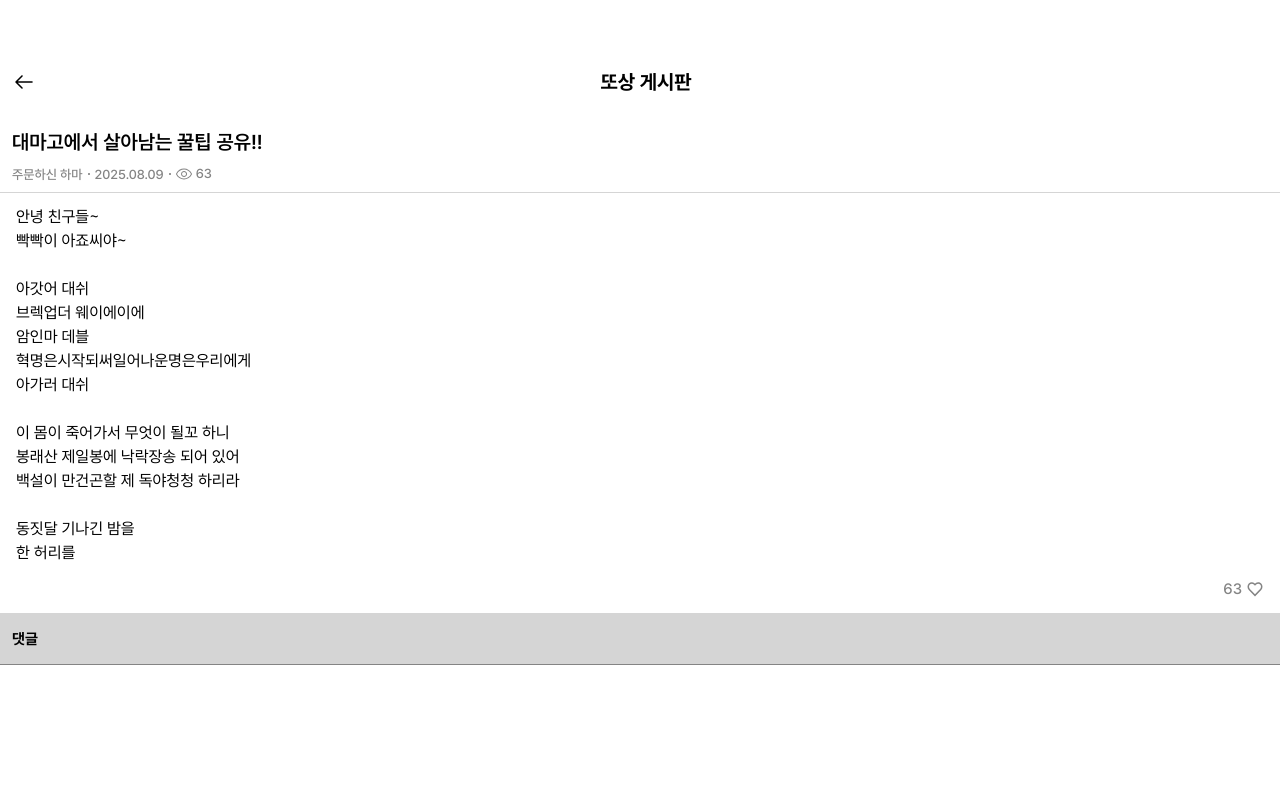
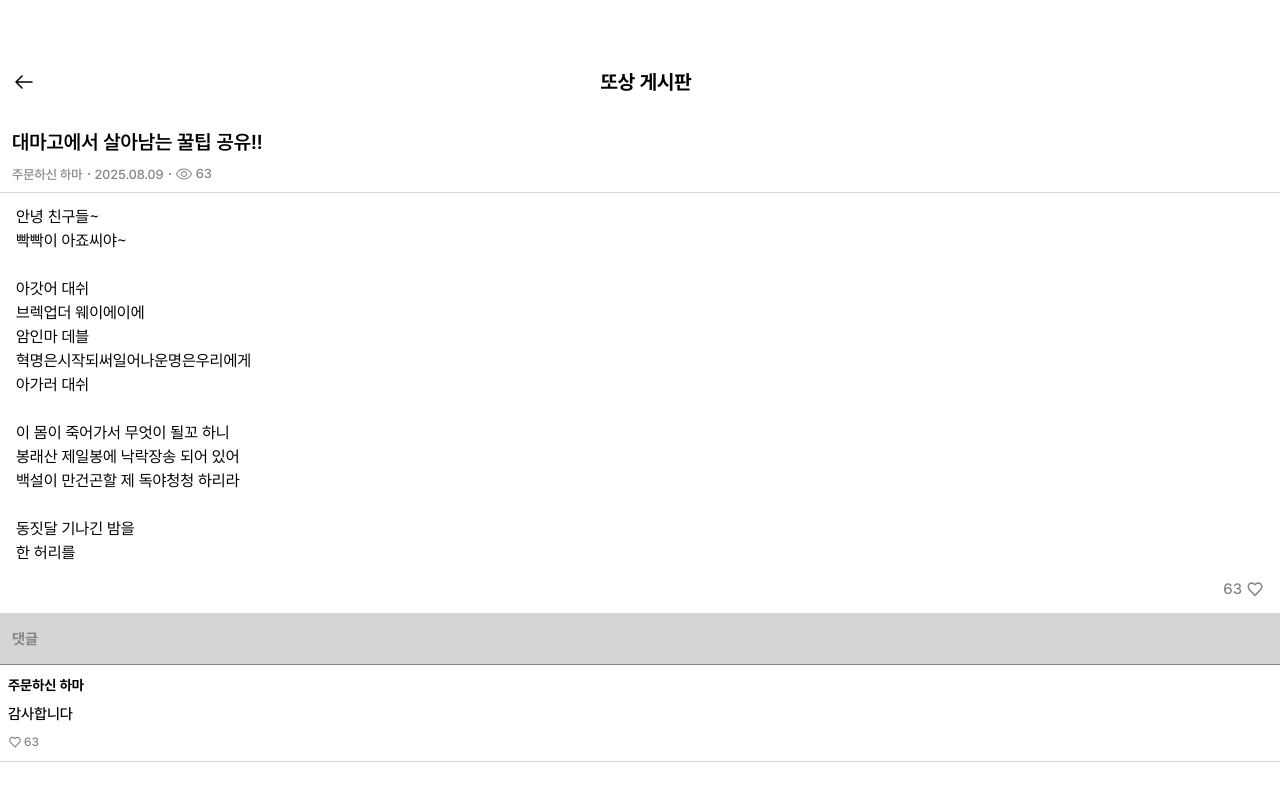
Before and after one commit to Team-Weero/weero-client, a React (Vite) app: page /wee-detail in a window 1280 px wide. Shown: the top 786 px of the page. Built offline with nearby package versions, Linux system fonts and the light colour scheme.

Commit message:
feat: publish comment

```diff
--- /dev/null
+++ b/src/components/community/Comment.tsx
@@ -0,0 +1,49 @@
+import React from "react";
+import styled from "@emotion/styled";
+import { theme } from "../../style/theme";
+import blankHeart from "../../assets/heart.svg";
+
+interface Prop {
+  userName: string;
+  comment: string;
+  likes: number;
+}
+
+const Comment = ({ userName, comment, likes }: Prop) => {
+  return (
+    <CommnetContainer>
+      <h3>{userName}</h3>
+      <div>{comment}</div>
+      <Like>
+        <img src={blankHeart} alt="" />
+        {likes}
+      </Like>
+    </CommnetContainer>
+  );
+};
+
+const Like = styled.span`
+  display: flex;
+  flex-direction: row;
+  gap: 2px;
+  font-size: 12px;
+  color: ${theme.color.gray[1]};
+`;
+const CommnetContainer = styled.div`
+  width: 100%;
+  display: flex;
+  flex-direction: column;
+  padding: 12px 8px;
+  gap: 12px;
+  font-weight: 500;
+  color: black;
+  border-bottom: 1px solid ${theme.color.gray[3]};
+  h3 {
+    font-size: 14px;
+  }
+  div {
+    font-size: 15px;
+  }
+`;
+
+export default Comment;
--- a/src/page/wee-community/WeeDetail.tsx
+++ b/src/page/wee-community/WeeDetail.tsx
@@ -3,8 +3,9 @@ import BoardHeader from "../../components/community/BoardHeader";
 import styled from "@emotion/styled";
 import { theme } from "../../style/theme";
 import blankHeart from "../../assets/heart.svg";
+import Comment from "../../components/community/Comment";
 
-const dummy = {
+const PostDummy = {
   community: "또상 게시판",
   title: "대마고에서 살아남는 꿀팁 공유!!",
   author: "주문하신 하마",
@@ -28,20 +29,26 @@ const dummy = {
 한 허리를`,
 };
 
+const CommnetDummy = {
+  userName: "주문하신 하마",
+  commnet: "감사합니다",
+  likes: 63,
+};
+
 const WeeDetail = () => {
   return (
     <div>
       <Container>
         <BoardHeader
-          community={dummy.community}
-          title={dummy.title}
-          author={dummy.author}
-          date={dummy.date}
-          views={dummy.views}
+          community={PostDummy.community}
+          title={PostDummy.title}
+          author={PostDummy.author}
+          date={PostDummy.date}
+          views={PostDummy.views}
         />
         <ContentSection>
           <div>
-            {dummy.content.split("\n").map((line, idx) => (
+            {PostDummy.content.split("\n").map((line, idx) => (
               <React.Fragment key={idx}>
                 {line}
                 <br />
@@ -51,13 +58,18 @@ const WeeDetail = () => {
 
           <LikeWrap>
             <Like>
-              {dummy.likes}
+              {PostDummy.likes}
               <img src={blankHeart} alt="" />
             </Like>
           </LikeWrap>
         </ContentSection>
         <CommentSection>
           <Separate>댓글</Separate>
+          <Comment
+            userName={CommnetDummy.userName}
+            comment={CommnetDummy.commnet}
+            likes={CommnetDummy.likes}
+          />
         </CommentSection>
       </Container>
     </div>
@@ -74,6 +86,7 @@ const Separate = styled.div`
   font-weight: 700;
   background-color: ${theme.color.gray[3]};
   border-bottom: 1px solid ${theme.color.gray[1]};
+  color: ${theme.color.gray[1]};
 `;
 const CommentSection = styled.section`
   width: 100%;
```
Also changed, not shown: src/page/HomePage.tsx (+1 -9 lines).
